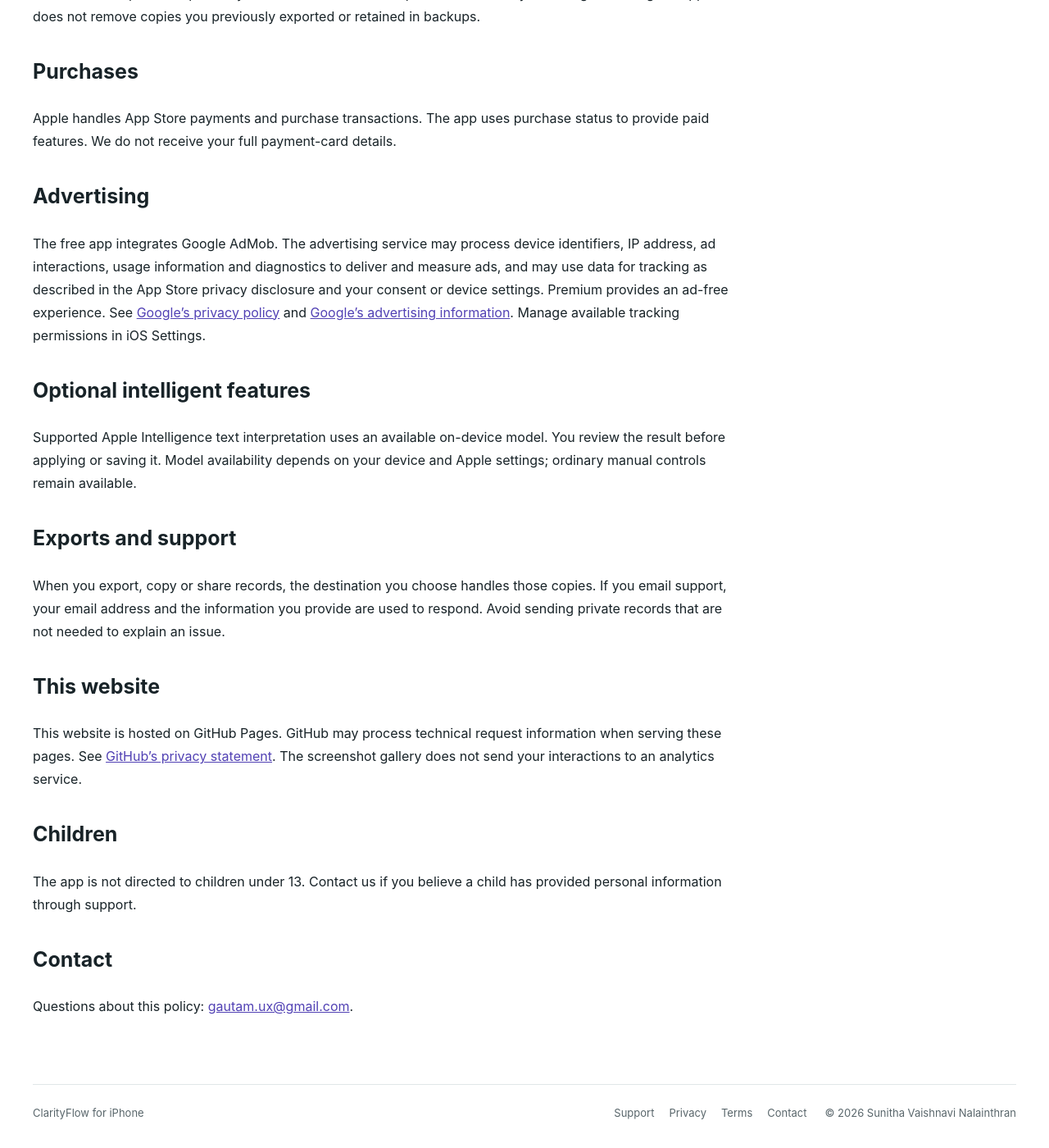
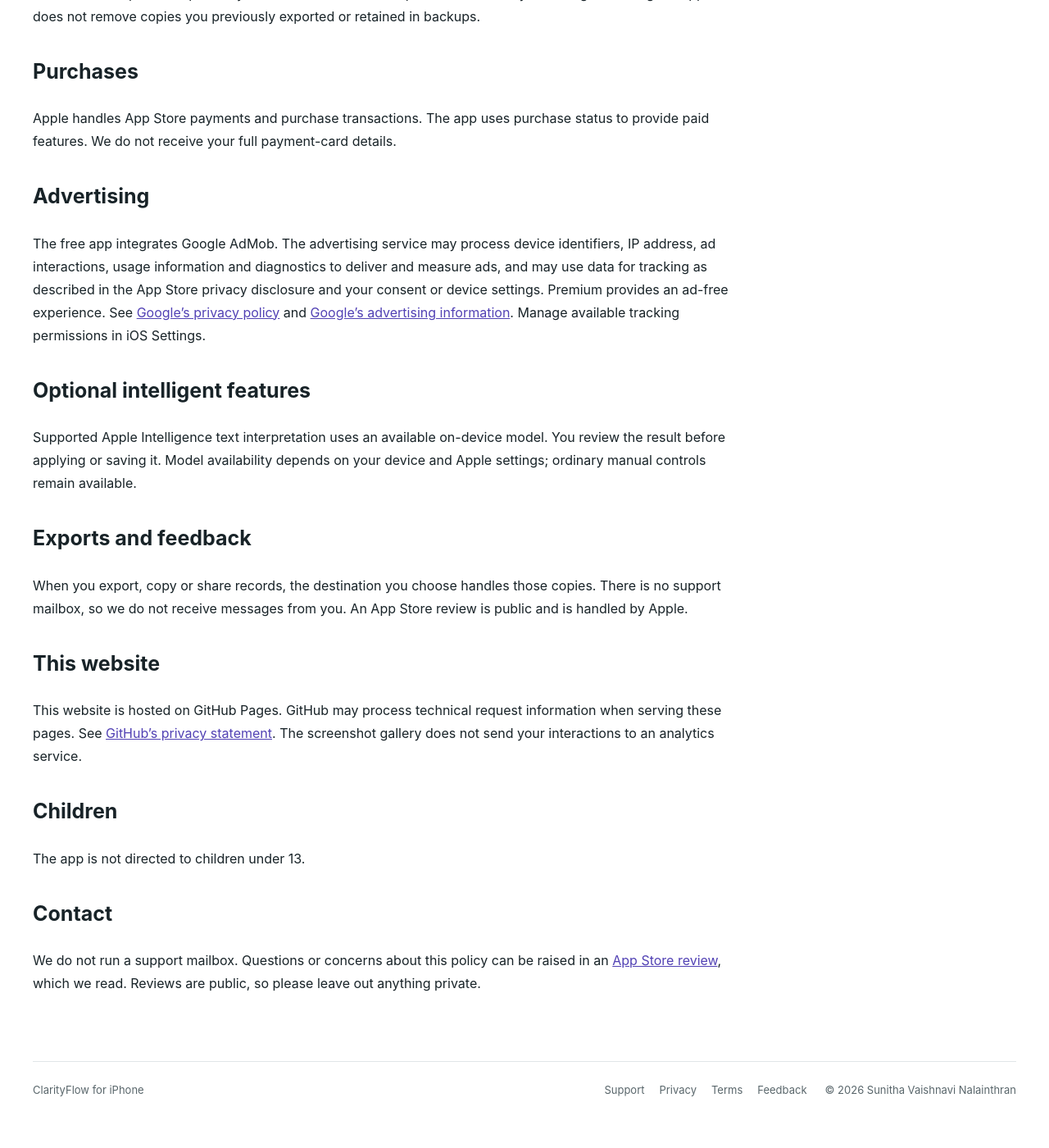
Before and after one commit to gautam-u/clarityflow-website, a Jekyll site: the page privacy-policy/index.html, which Jekyll copies as it is, in a window 1280 px wide and 1400 px high, scrolled down 427 px. Shown: the whole window at 82% size. Built offline with Jekyll 4.4.1, drawn with Linux system fonts in a browser that asks for light colours; after the commit the page ends 1799 px from its top, so only the background shows below that.

Commit message:
Replace the contact email with the App Store review link
There is no support mailbox. Privacy, support, terms and the footer now send
questions to the App Store review page, and purchases to Apple's Report a Problem.

Co-Authored-By: Claude Fable 5.2 <noreply@anthropic.com>

```diff
--- a/_config.yml
+++ b/_config.yml
@@ -16,7 +16,6 @@ playstore_link:
 your_name: ClarityFlow
 your_link: https://gautam-u.github.io/clarityflow-website
 your_city:
-email_address: "gautam.ux@gmail.com"
 facebook_username:
 instagram_username:
 twitter_username:
--- a/_layouts/default.html
+++ b/_layouts/default.html
@@ -32,7 +32,7 @@
 <a href="/clarityflow-website/support/">Support</a>
 <a href="/clarityflow-website/privacy-policy/">Privacy</a>
 <a href="/clarityflow-website/terms/">Terms</a>
-<a href="mailto:gautam.ux@gmail.com">Contact</a>
+<a href="https://apps.apple.com/app/id6759080543?action=write-review">Feedback</a>
 </nav>
 <span>© 2026 Sunitha Vaishnavi Nalainthran</span>
 </footer>
--- a/index.html
+++ b/index.html
@@ -112,7 +112,7 @@ Your choices.</h2>
 <a href="/clarityflow-website/support/">Support</a>
 <a href="/clarityflow-website/privacy-policy/">Privacy</a>
 <a href="/clarityflow-website/terms/">Terms</a>
-<a href="mailto:gautam.ux@gmail.com">Contact</a>
+<a href="https://apps.apple.com/app/id6759080543?action=write-review">Feedback</a>
 </nav>
 <span>© 2026 Sunitha Vaishnavi Nalainthran</span>
 </footer>
--- a/privacy-policy/index.html
+++ b/privacy-policy/index.html
@@ -36,14 +36,14 @@
 <p>The free app integrates Google AdMob. The advertising service may process device identifiers, IP address, ad interactions, usage information and diagnostics to deliver and measure ads, and may use data for tracking as described in the App Store privacy disclosure and your consent or device settings. Premium provides an ad-free experience. See <a href="https://policies.google.com/privacy">Google’s privacy policy</a> and <a href="https://support.google.com/admob/answer/6128543">Google’s advertising information</a>. Manage available tracking permissions in iOS Settings.</p>
 <h2>Optional intelligent features</h2>
 <p>Supported Apple Intelligence text interpretation uses an available on-device model. You review the result before applying or saving it. Model availability depends on your device and Apple settings; ordinary manual controls remain available.</p>
-<h2>Exports and support</h2>
-<p>When you export, copy or share records, the destination you choose handles those copies. If you email support, your email address and the information you provide are used to respond. Avoid sending private records that are not needed to explain an issue.</p>
+<h2>Exports and feedback</h2>
+<p>When you export, copy or share records, the destination you choose handles those copies. There is no support mailbox, so we do not receive messages from you. An App Store review is public and is handled by Apple.</p>
 <h2>This website</h2>
 <p>This website is hosted on GitHub Pages. GitHub may process technical request information when serving these pages. See <a href="https://docs.github.com/en/site-policy/privacy-policies/github-general-privacy-statement">GitHub’s privacy statement</a>. The screenshot gallery does not send your interactions to an analytics service.</p>
 <h2>Children</h2>
-<p>The app is not directed to children under 13. Contact us if you believe a child has provided personal information through support.</p>
+<p>The app is not directed to children under 13.</p>
 <h2>Contact</h2>
-<p>Questions about this policy: <a href="mailto:gautam.ux@gmail.com">gautam.ux@gmail.com</a>.</p>
+<p>We do not run a support mailbox. Questions or concerns about this policy can be raised in an <a href="https://apps.apple.com/app/id6759080543?action=write-review">App Store review</a>, which we read. Reviews are public, so please leave out anything private.</p>
 </main>
 <footer>
 <span>ClarityFlow for iPhone</span>
@@ -51,7 +51,7 @@
 <a href="/clarityflow-website/support/">Support</a>
 <a href="/clarityflow-website/privacy-policy/">Privacy</a>
 <a href="/clarityflow-website/terms/">Terms</a>
-<a href="mailto:gautam.ux@gmail.com">Contact</a>
+<a href="https://apps.apple.com/app/id6759080543?action=write-review">Feedback</a>
 </nav>
 <span>© 2026 Sunitha Vaishnavi Nalainthran</span>
 </footer>
--- a/support/index.html
+++ b/support/index.html
@@ -27,7 +27,7 @@
 </header>
 <main id="main" class="page">
 <h1>How can we help?</h1>
-<p>Contact <a href="mailto:gautam.ux@gmail.com">gautam.ux@gmail.com</a> with the app version, device model, iOS version and a short description of what happened. Please leave out private records, payment details and anything you do not want to share.</p>
+<p>We do not run a support mailbox. To report a problem or suggest a change, <a href="https://apps.apple.com/app/id6759080543?action=write-review">write an App Store review</a> and include the app version, device model, iOS version and a short description of what happened. Reviews are public, so please leave out private records, payment details and anything you do not want to share. For purchases and refunds, use Apple’s <a href="https://reportaproblem.apple.com">Report a Problem</a>.</p>
 <h2>Common questions</h2>
 <details>
 <summary>Does ClarityFlow connect to my bank?</summary>
@@ -53,7 +53,7 @@
 <a href="/clarityflow-website/support/">Support</a>
 <a href="/clarityflow-website/privacy-policy/">Privacy</a>
 <a href="/clarityflow-website/terms/">Terms</a>
-<a href="mailto:gautam.ux@gmail.com">Contact</a>
+<a href="https://apps.apple.com/app/id6759080543?action=write-review">Feedback</a>
 </nav>
 <span>© 2026 Sunitha Vaishnavi Nalainthran</span>
 </footer>
```
Also changed, not shown: terms.md (+1 -1 lines).
